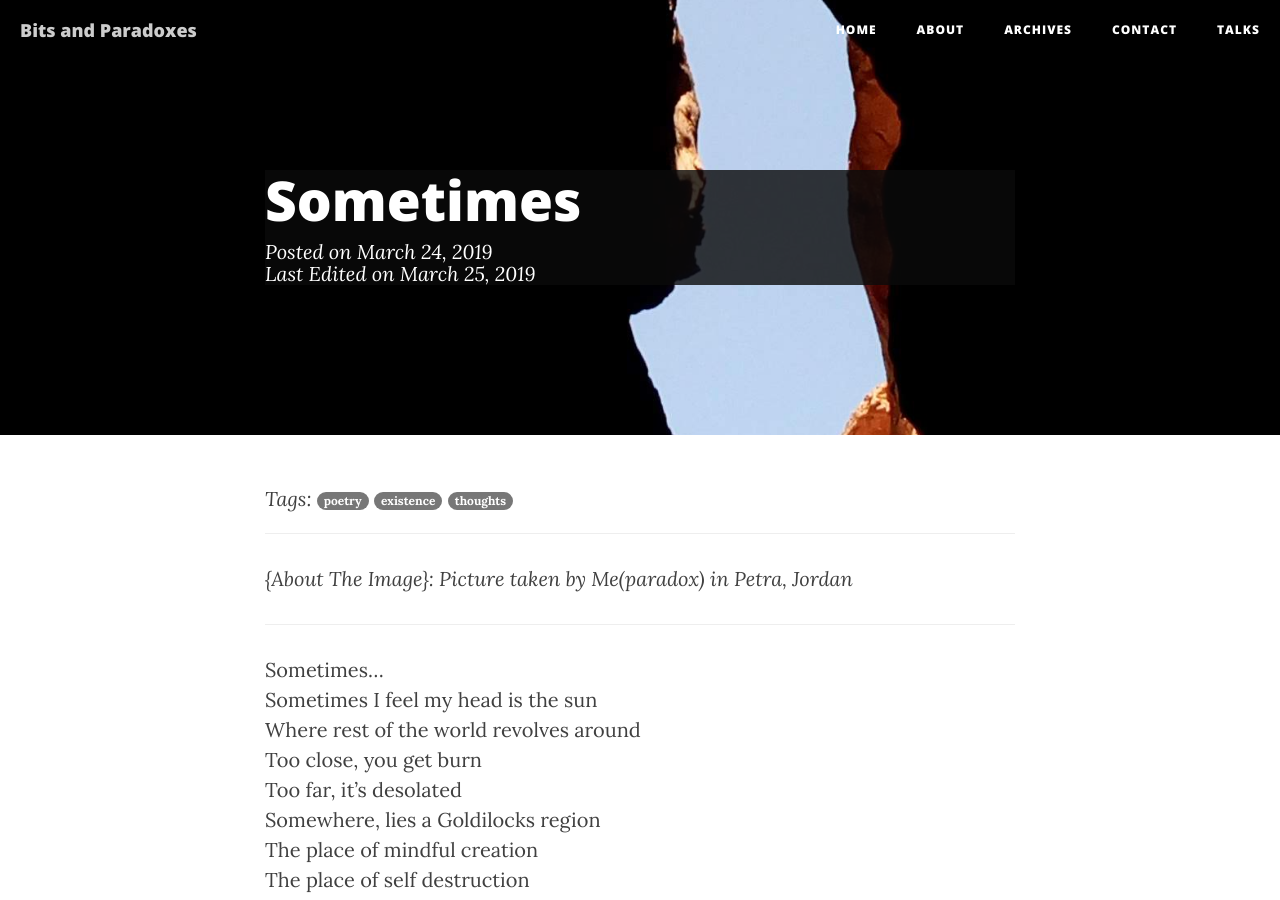
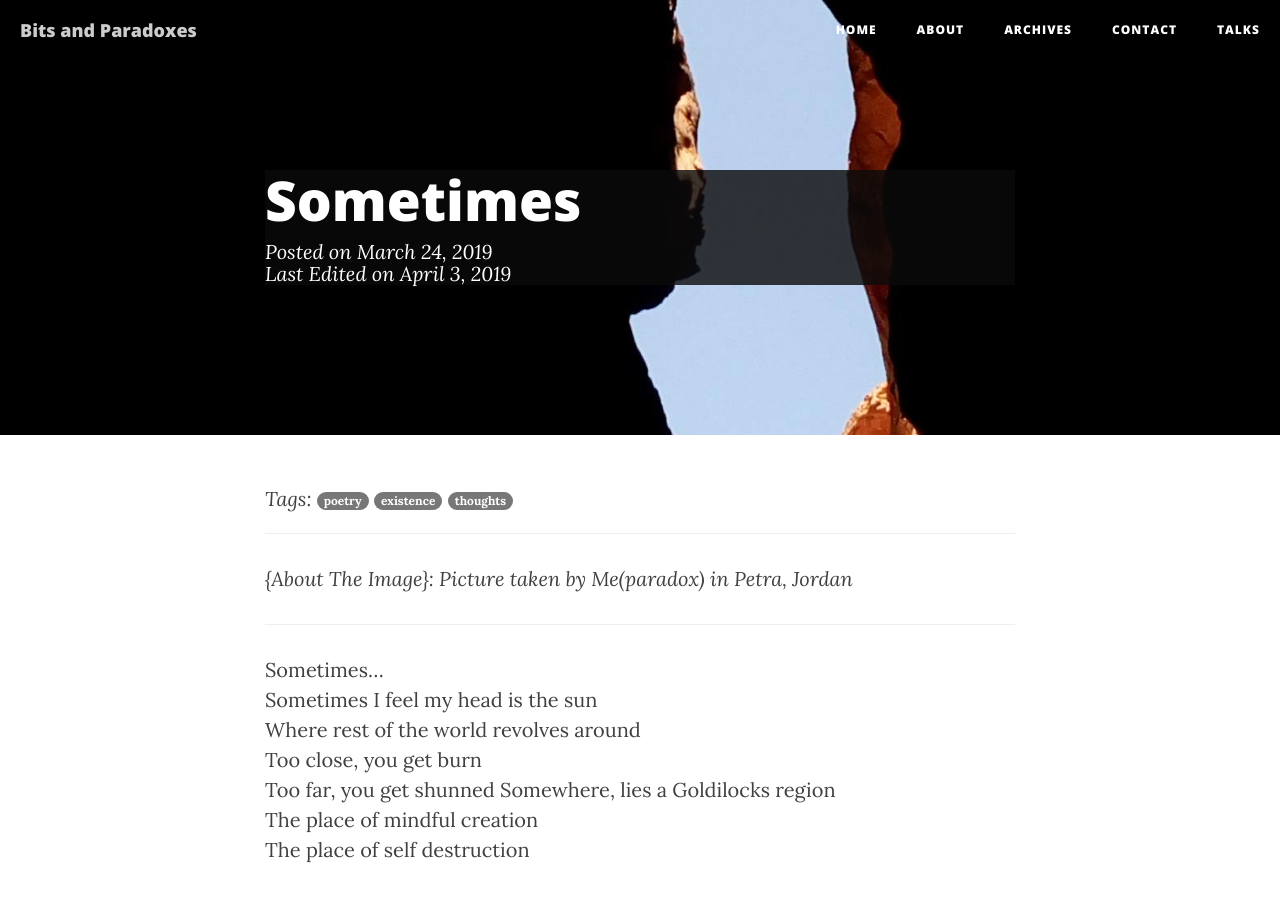
Before and after one commit to NISH1001/NISH1001.github.io, a Jekyll site: the page built from _posts/2019-03-25-sometimes.markdown, in a window 1280 px wide and 900 px high. Built offline with Jekyll 4.4.1, drawn with Linux system fonts in a browser that asks for light colours; nearby versions of some CDN libraries; comment, search, counter and statistics services are not loaded.

Commit message:
Edit poem sometimes

```diff
--- a/_posts/2019-03-25-sometimes.markdown
+++ b/_posts/2019-03-25-sometimes.markdown
@@ -2,7 +2,7 @@
 layout: post
 title:  "Sometimes"
 date:   2019-03-25 00:01:00 +0545
-last_edited_on:   2019-03-25 00:01:00 +0545
+last_edited_on:   2019-04-03 00:01:00 +0545
 categories: poetry
 tags: poetry existence thoughts
 subtitle: "Sometimes my mind is a black hole where the voices never echo..."
@@ -17,7 +17,7 @@
 Sometimes I feel my head is the sun
 Where rest of the world revolves around
 Too close, you get burn
-Too far,  it's desolated
+Too far,  you get shunned
 Somewhere, lies a Goldilocks region
 The place of mindful creation
 The place of self destruction
```
